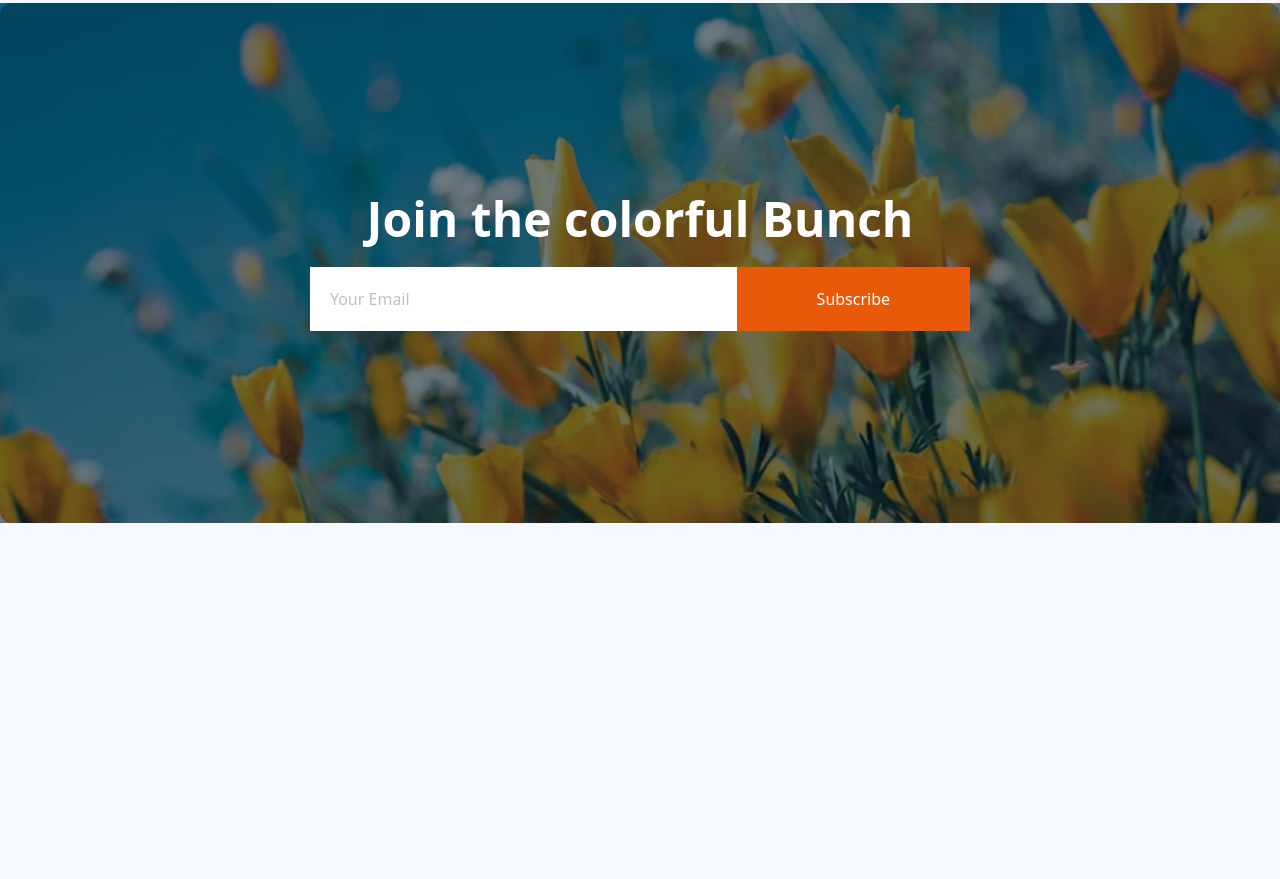
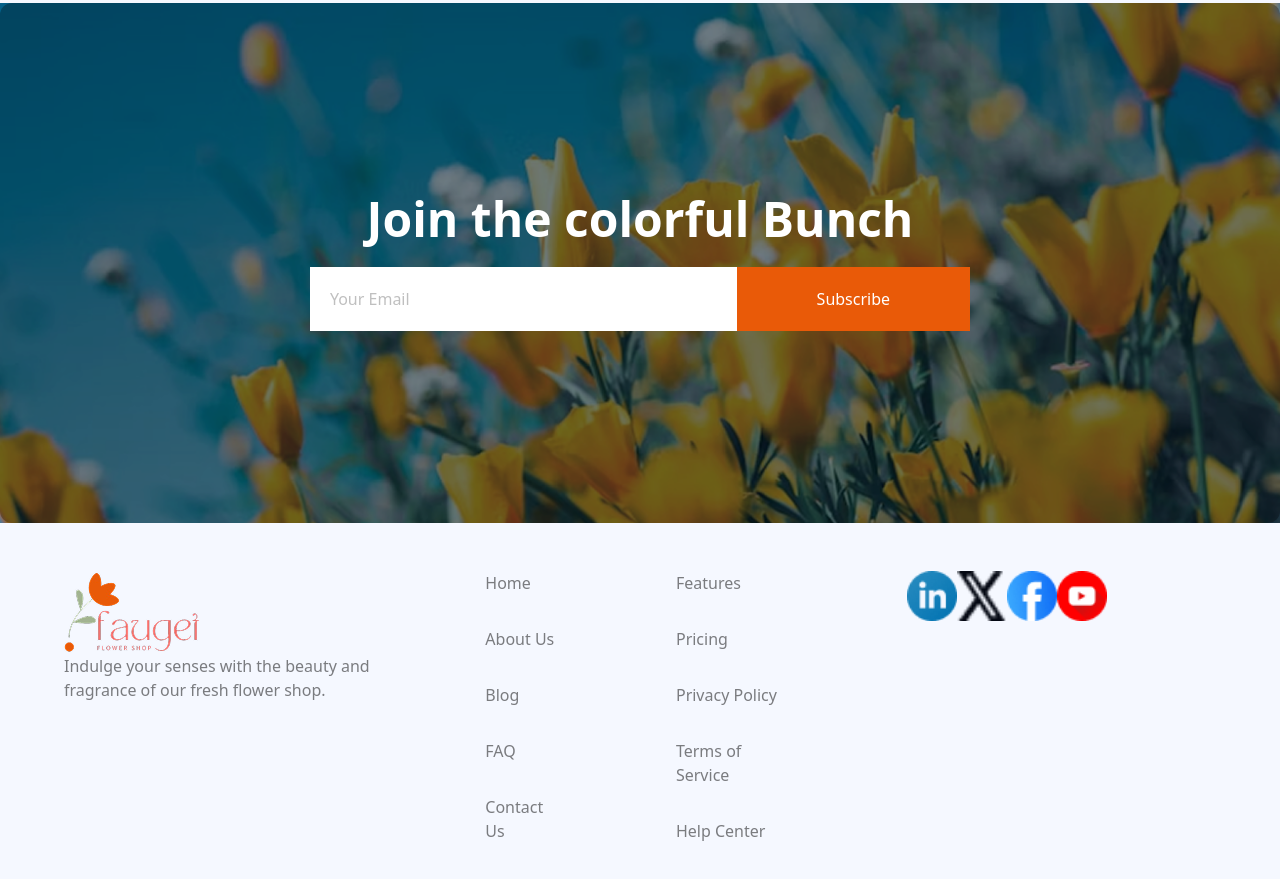
Before and after one commit to robiul1hossen/flower-shop, a plain HTML site: page index.html in a window 1280 px wide. Shown: the part 3483-4362 px from the top of the page. Before the commit the page ends 4006 px from the top, so only its background shows below. Drawn offline with nearby package versions, Linux system fonts and the light colour scheme.

Commit message:
add footer secton

```diff
--- a/index.html
+++ b/index.html
@@ -286,5 +286,50 @@
         </div>
       </section>
     </main>
+    <footer class="max-w-6xl mx-auto">
+      <div class="lg:flex justify-between gap-x-28 my-12">
+        <div class="w-full">
+          <img src="./assets/logo.png" alt="" />
+          <p class="text-[rgba(0,0,0,0.5)]">
+            Indulge your senses with the beauty and fragrance of our fresh
+            flower shop.
+          </p>
+        </div>
+        <div class="lg:flex w-full gap-x-28">
+          <ul class="text-[rgba(0,0,0,0.5)]">
+            <li class="mb-8"><a href="#">Home</a></li>
+            <li class="mb-8"><a href="#">About Us</a></li>
+            <li class="mb-8"><a href="#">Blog</a></li>
+            <li class="mb-8"><a href="#">FAQ</a></li>
+            <li class="mb-8"><a href="#">Contact Us</a></li>
+          </ul>
+          <ul class="text-[rgba(0,0,0,0.5)]">
+            <li class="mb-8"><a href="#">Features</a></li>
+            <li class="mb-8"><a href="#">Pricing</a></li>
+            <li class="mb-8"><a href="#">Privacy Policy</a></li>
+            <li class="mb-8"><a href="#">Terms of Service</a></li>
+            <li class="mb-8"><a href="#">Help Center</a></li>
+          </ul>
+        </div>
+        <div class="w-full flex">
+          <img
+            class="w-[50px] h-[50px]"
+            src="./assets/icon-linkedin.png"
+            alt="" />
+          <img
+            class="w-[50px] h-[50px]"
+            src="./assets/icon-twitter.png"
+            alt="" />
+          <img
+            class="w-[50px] h-[50px]"
+            src="./assets/icon-facebook.png"
+            alt="" />
+          <img
+            class="w-[50px] h-[50px]"
+            src="./assets/icon-youtube.png"
+            alt="" />
+        </div>
+      </div>
+    </footer>
   </body>
 </html>
```
